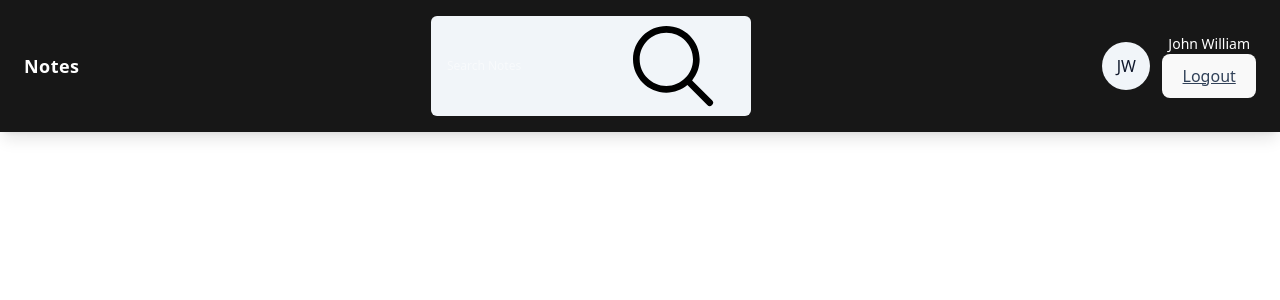
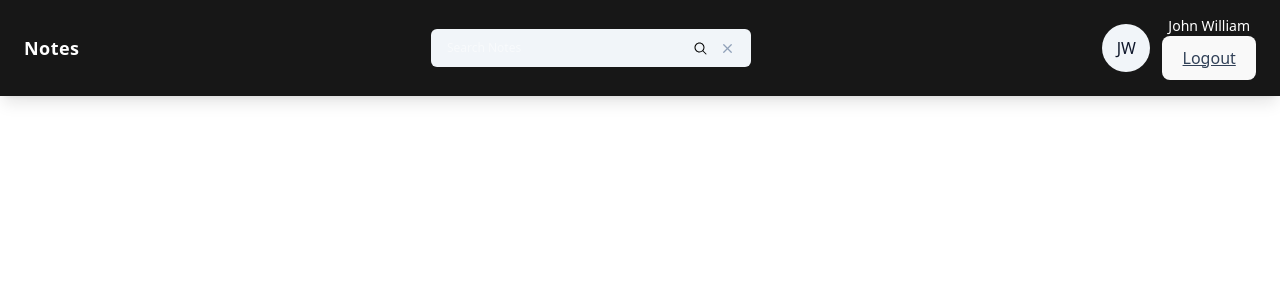
Before and after one commit to m4rcin7/notes-app, a React (Vite) app in the folder frontend/notes-app/: page / in a window 1280 px wide. Shown: the top 300 px of the page. Built offline with nearby package versions, Linux system fonts and the light colour scheme.

Commit message:
search-bar

```diff
--- a/frontend/notes-app/src/components/SearchBar/SearchBar.jsx
+++ b/frontend/notes-app/src/components/SearchBar/SearchBar.jsx
@@ -22,8 +22,8 @@ export default function SearchBar({
           xmlns="http://www.w3.org/2000/svg"
           x="0px"
           y="0px"
-          width="100"
-          height="100"
+          width="15"
+          height="15"
           viewBox="0 0 30 30"
         >
           <path d="M 13 3 C 7.4889971 3 3 7.4889971 3 13 C 3 18.511003 7.4889971 23 13 23 C 15.396508 23 17.597385 22.148986 19.322266 20.736328 L 25.292969 26.707031 A 1.0001 1.0001 0 1 0 26.707031 25.292969 L 20.736328 19.322266 C 22.148986 17.597385 23 15.396508 23 13 C 23 7.4889971 18.511003 3 13 3 z M 13 5 C 17.430123 5 21 8.5698774 21 13 C 21 17.430123 17.430123 21 13 21 C 8.5698774 21 5 17.430123 5 13 C 5 8.5698774 8.5698774 5 13 5 z"></path>
@@ -32,7 +32,22 @@ export default function SearchBar({
       <span
         className="text-slate-400 cursor-pointer hover:text-black"
         onClick={handleSearch}
-      ></span>
+      >
+        <svg
+          xmlns="http://www.w3.org/2000/svg"
+          width="15"
+          height="15"
+          viewBox="0 0 24 24"
+          fill="none"
+          stroke="currentColor"
+          stroke-width="2"
+          stroke-linecap="round"
+          stroke-linejoin="round"
+        >
+          <line x1="18" y1="6" x2="6" y2="18" />
+          <line x1="6" y1="6" x2="18" y2="18" />
+        </svg>
+      </span>
     </div>
   );
 }
```
